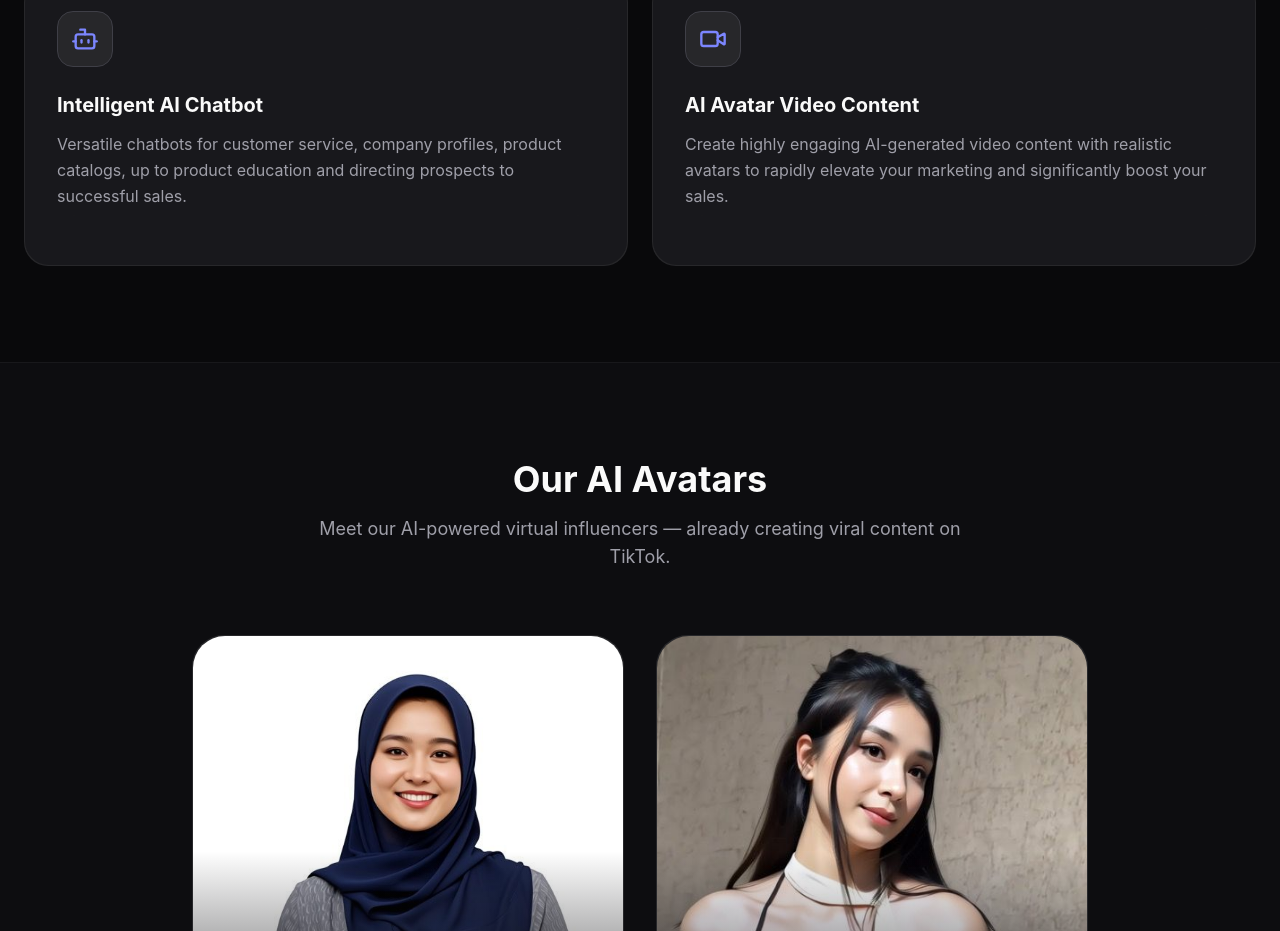
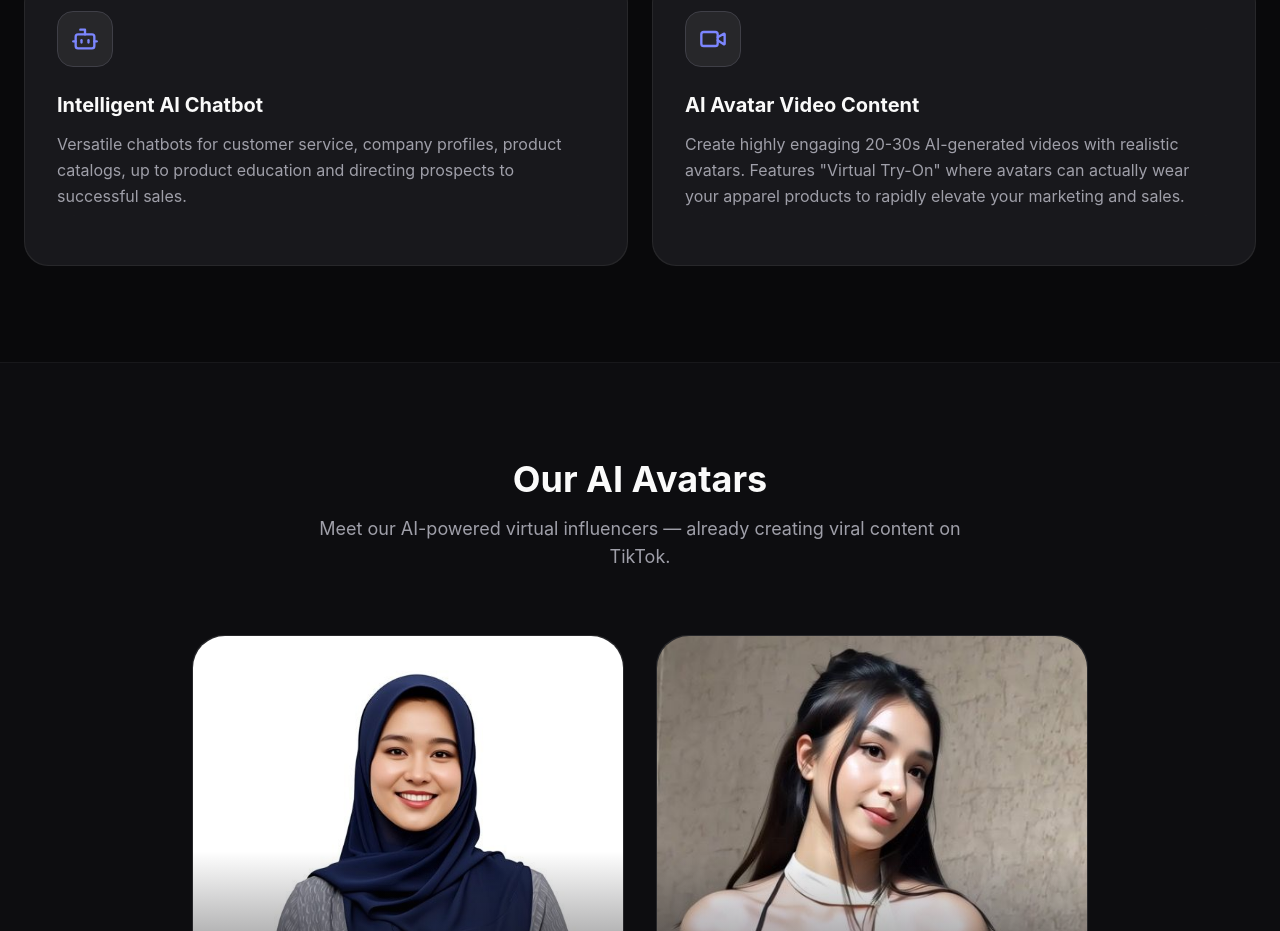
Before and after one commit to ko-indra/neurocommerce-company-profile, a React (Vite) app: page / in a window 1280 px wide. Shown: the part 1299-2230 px from the top of the page. Built offline with nearby package versions, Linux system fonts and the light colour scheme.

Commit message:
feat: Add virtual try on apparel capability to AI Avatar description

```diff
--- a/src/App.jsx
+++ b/src/App.jsx
@@ -28,7 +28,7 @@ export default function App() {
       srv3_title: 'Intelligent AI Chatbot',
       srv3_desc: 'Versatile chatbots for customer service, company profiles, product catalogs, up to product education and directing prospects to successful sales.',
       srv4_title: 'AI Avatar Video Content',
-      srv4_desc: 'Create highly engaging AI-generated video content with realistic avatars to rapidly elevate your marketing and significantly boost your sales.',
+      srv4_desc: 'Create highly engaging 20-30s AI-generated videos with realistic avatars. Features "Virtual Try-On" where avatars can actually wear your apparel products to rapidly elevate your marketing and sales.',
       avatar_title: 'Our AI Avatars',
       avatar_sub: 'Meet our AI-powered virtual influencers — already creating viral content on TikTok.',
       avatar_cta: 'See in action',
@@ -60,7 +60,7 @@ export default function App() {
       srv3_title: 'Chatbot AI Cerdas',
       srv3_desc: 'Chatbot serbaguna untuk kebutuhan customer service, profil perusahaan, katalog produk, hingga edukasi produk untuk mengarahkan langsung ke penjualan.',
       srv4_title: 'Konten Video Avatar AI',
-      srv4_desc: 'Menciptakan konten video yang di-generate oleh AI menggunakan avatar realistis untuk mendongkrak promosi dan secara signifikan meningkatkan penjualan Anda.',
+      srv4_desc: 'Menciptakan konten video AI 20-30 detik dengan avatar realistis. Dilengkapi fitur "Try On Apparel" dimana produk pakaian Anda bisa dipakai langsung oleh avatar untuk mendongkrak promosi!',
       avatar_title: 'Avatar AI Kami',
       avatar_sub: 'Kenali virtual influencer berbasis AI kami — aktif membuat konten viral di TikTok.',
       avatar_cta: 'Lihat Aksinya',
```
